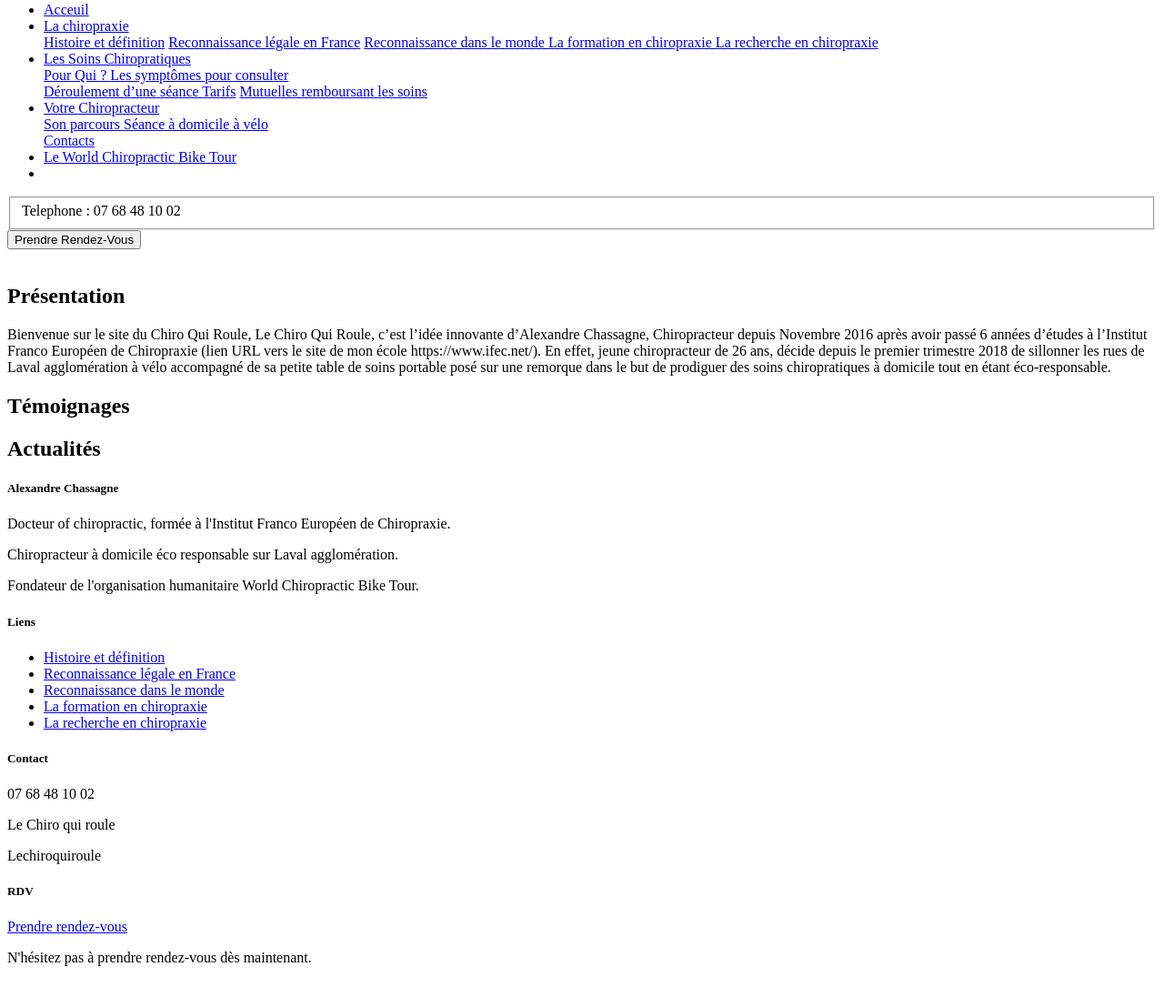
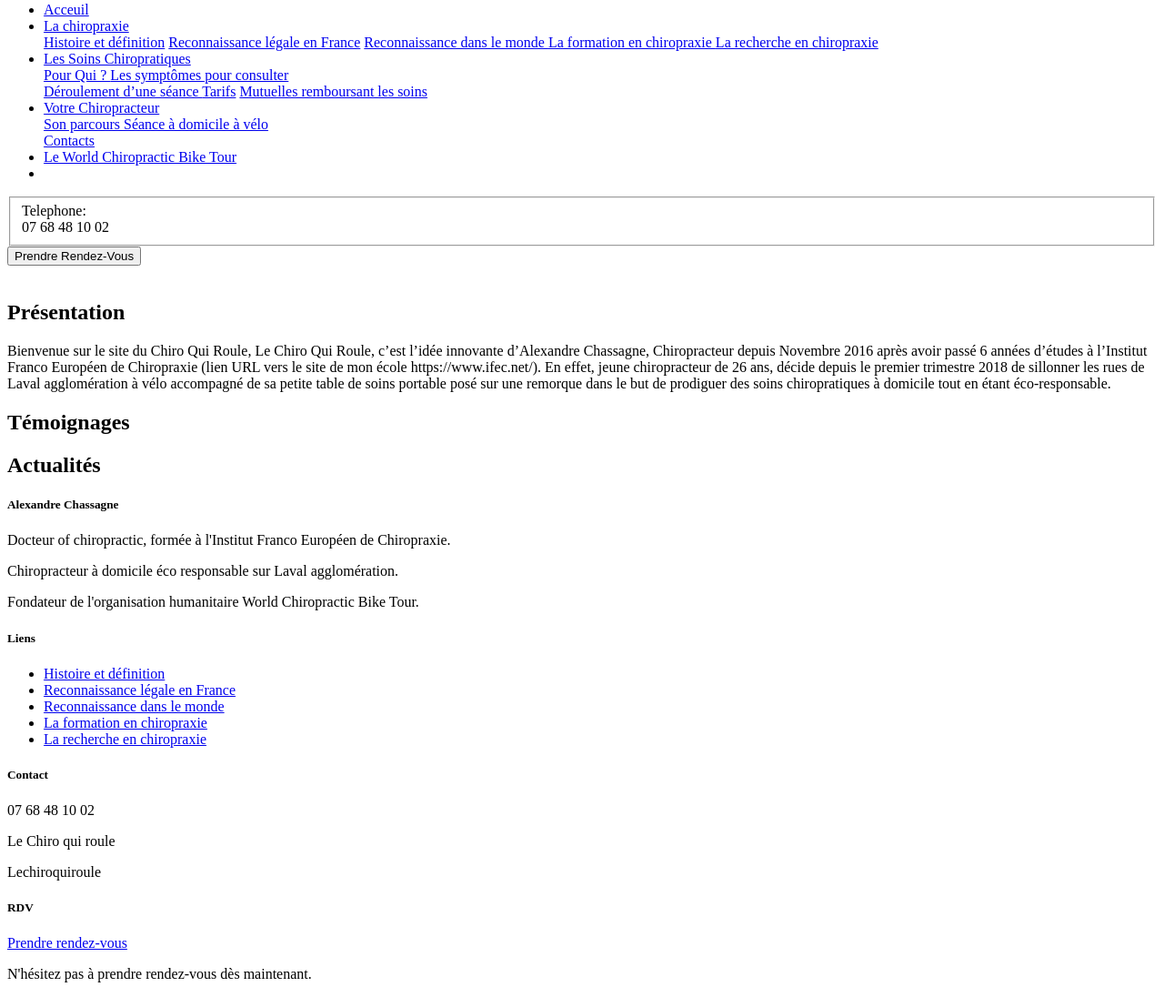
Before and after one commit to NyanUnicorn/Stage, a PHP site: template view/index-view.php in a window 1280 px wide. Shown: the part 156-1252 px from the top of the page at 91% size. Before the commit the page ends 1218 px from the top, so only its background shows below. Run offline with PHP 8.4, Linux system fonts and the light colour scheme; the template is opened without the code that fills it, so the values that code supplies are empty.

Commit message:
side nav
incomplete style

```diff
--- a/view/side-nav-view.php
+++ b/view/side-nav-view.php
@@ -1,6 +1,18 @@
 <div class="Bandeau nav nav-pills nav-stacked" data-spy="affix" data-offset-top="212">
   <div class="flex-container">
-    <fieldset><span>Telephone : 07 68 48 10 02</span></fieldset>
+    <fieldset>
+      <div class="row">
+
+<div class="phoneLabel col-lg-12 col-xl-4">
+    <span>Telephone:</span>
+</div>
+<div class="phoneNumber col-lg-12 col-xl-8">
+    <span> 07 68 48 10 02</span>
+</div>
+
+
+      </div>
+    </fieldset>
     <button type="button" class="RdvBandeau btn .btn-primary btn-sm">Prendre Rendez-Vous</button>
   </div>
 </div>
```
Also changed, not shown: public/style/style_menu.css (+11 -1 lines).
